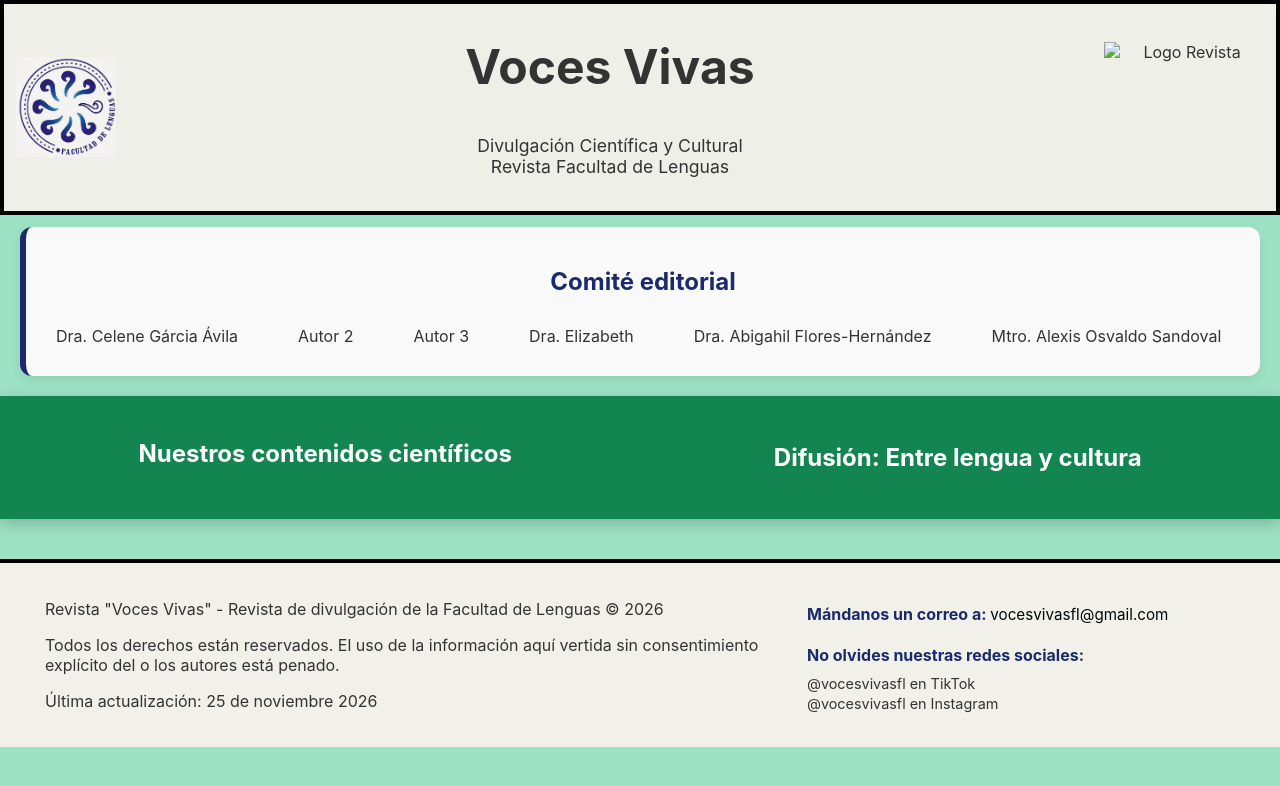
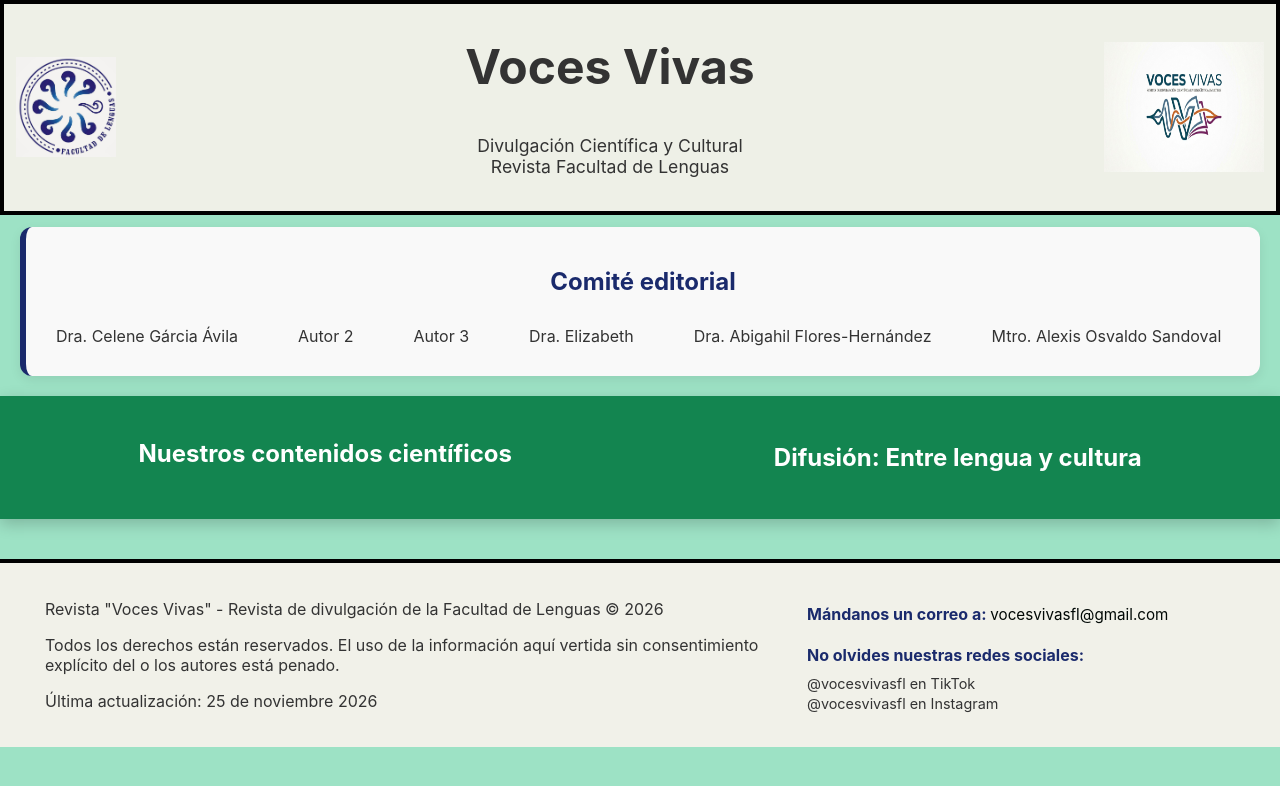
Before and after one commit to MiguelMendez1001/FacultadLenguasmagazine1, a plain HTML site: page index.html in a window 1280 px wide. Drawn offline with Linux system fonts and the light colour scheme.

Commit message:
Update index.html

```diff
--- a/index.html
+++ b/index.html
@@ -21,7 +21,7 @@
         <span class="subtitulo">Revista Facultad de Lenguas</span>
     </h1>
 
-    <img src="img/Logo_VV3_ok.jpg" class="logo-revista" alt="Logo Revista">
+    <img src="img/Logo_VV3_ok.jpeg" class="logo-revista" alt="Logo Revista">
 </header>
 
 <section id="Comité-editorial" class="Colaboradores">
```
